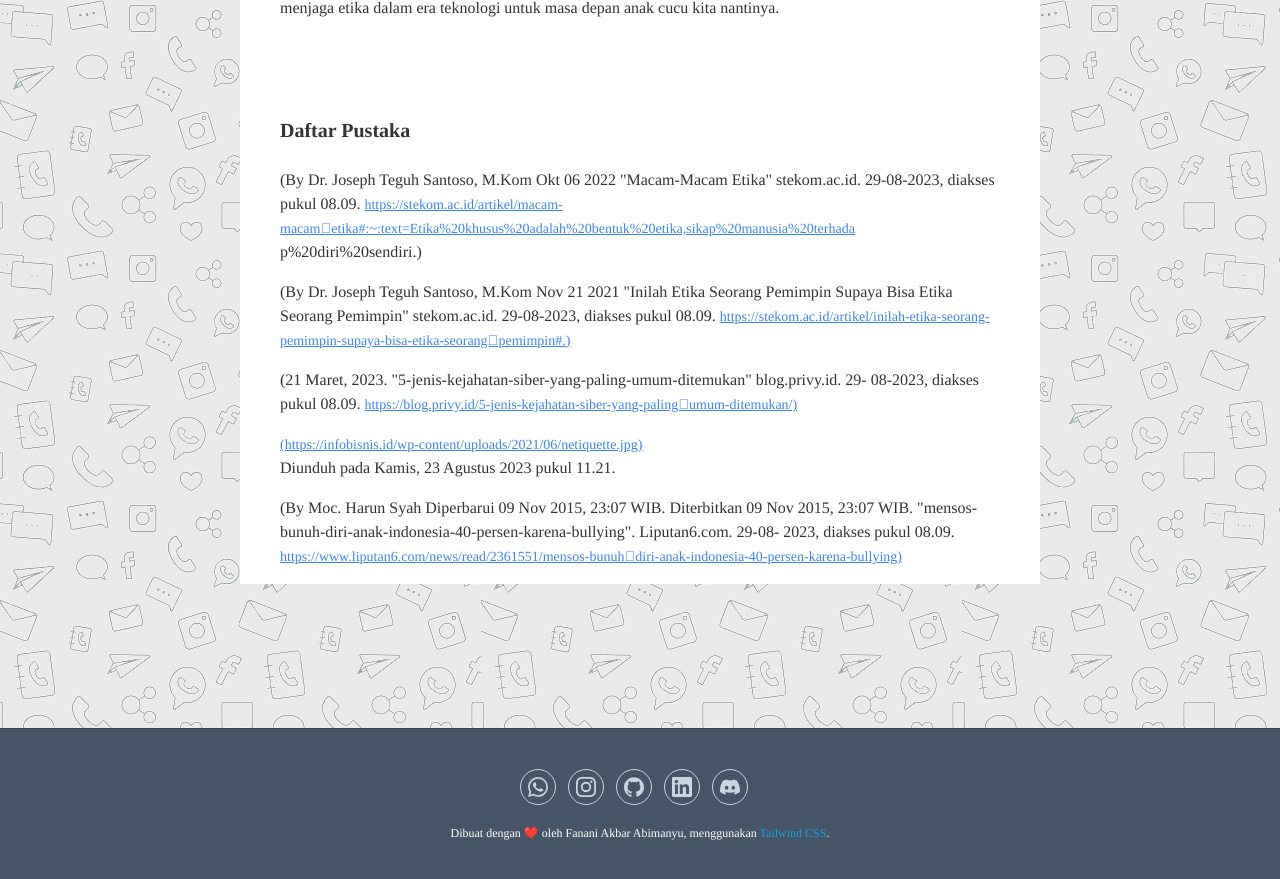
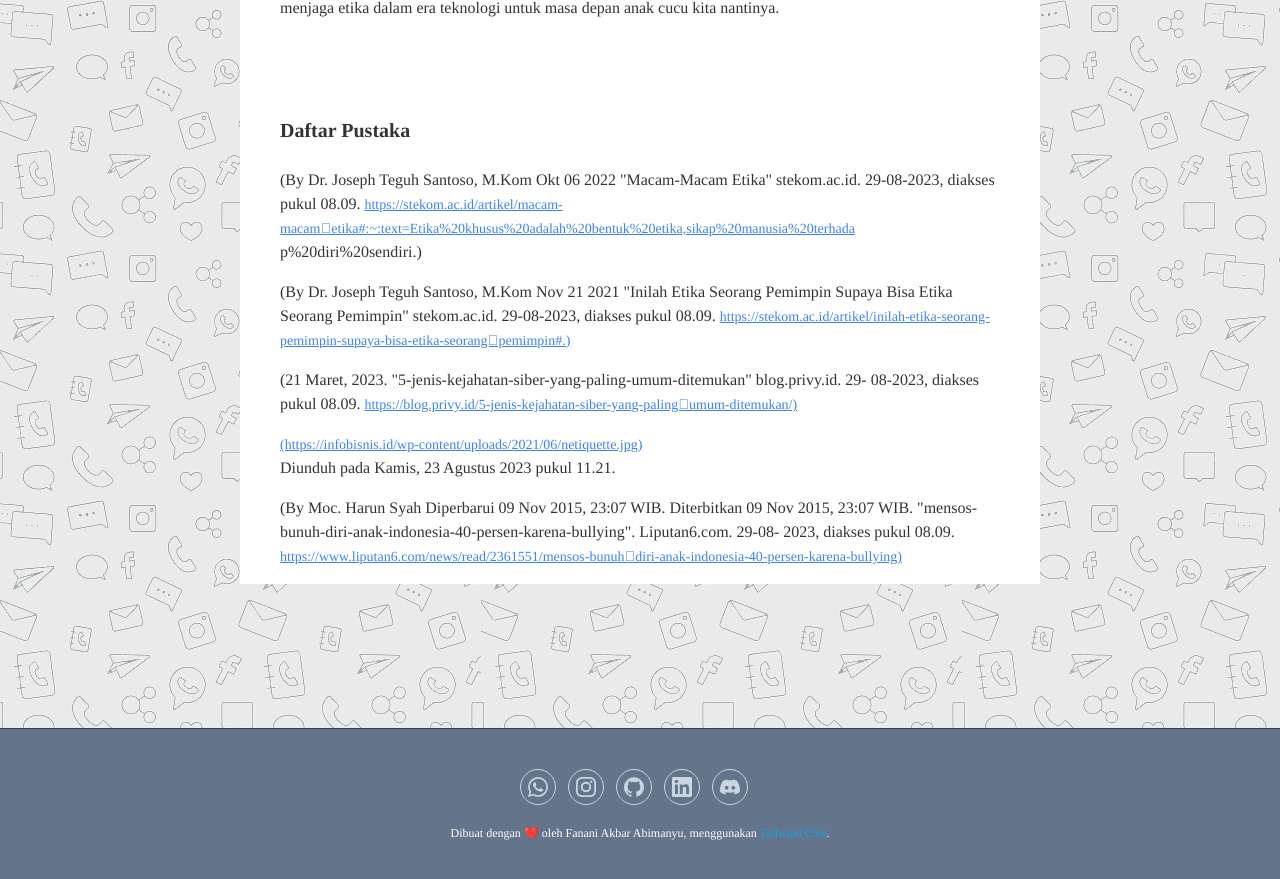
Before and after one commit to Abimanyuoke/My-Artikel, a website: page public/index.html in a window 1280 px wide. Shown: the part 1984-2863 px from the top of the page. Drawn offline with Linux system fonts and the light colour scheme.

Commit message:
three commit

```diff
--- a/public/index.html
+++ b/public/index.html
@@ -129,7 +129,7 @@
 
     <!-- Footer Start -->
      <div class="pt-36">
-         <footer class="bg-slate-600 pb-12 xl:justify-center w-full">
+         <footer class="bg-slate-500 pb-12 xl:justify-center w-full">
 
              <div class="w-full pt-10 border-t border-slate-700">
                  <div class="flex items-center justify-center mb-5">
```
Also changed, not shown: public/output.css.
